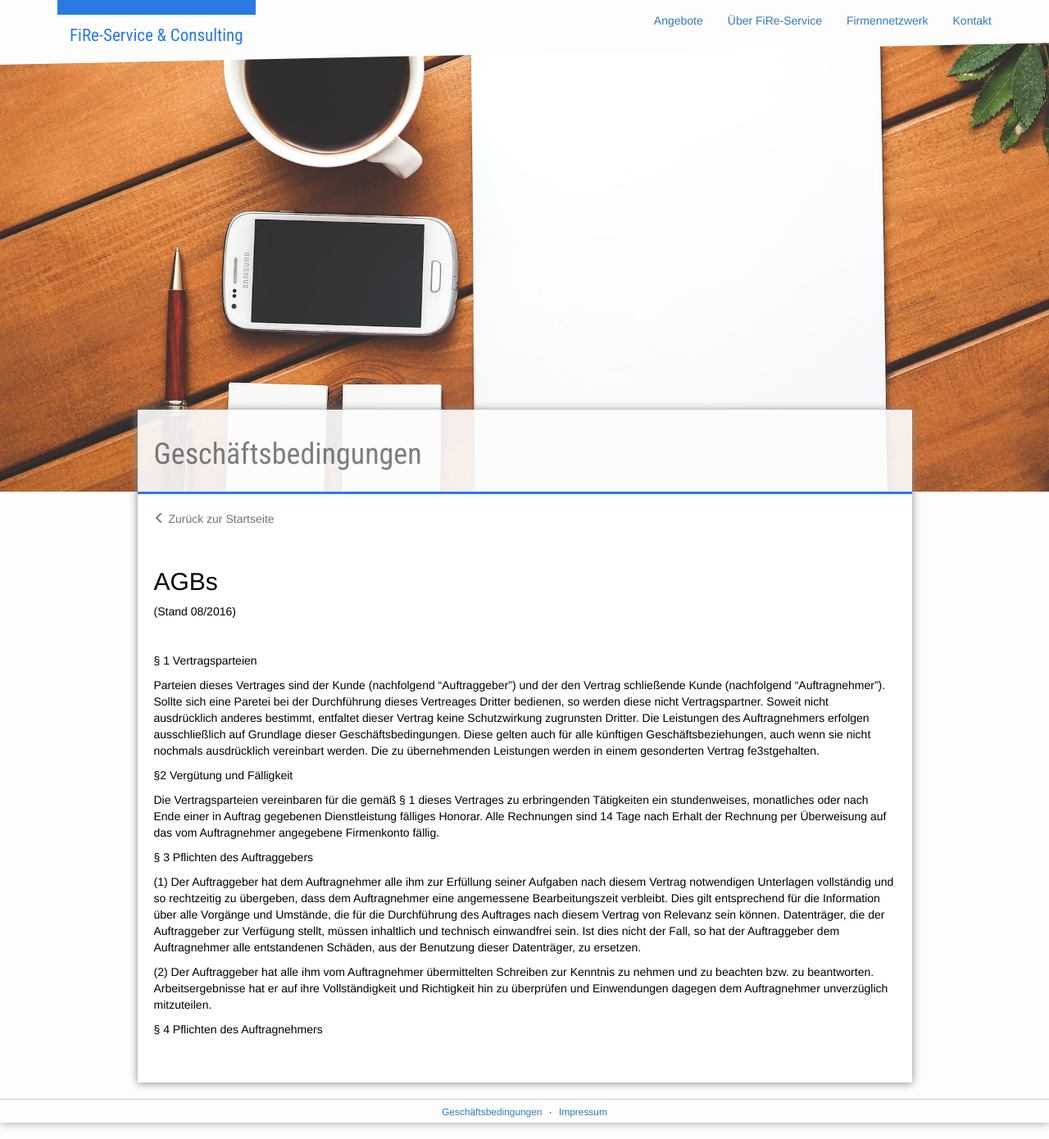
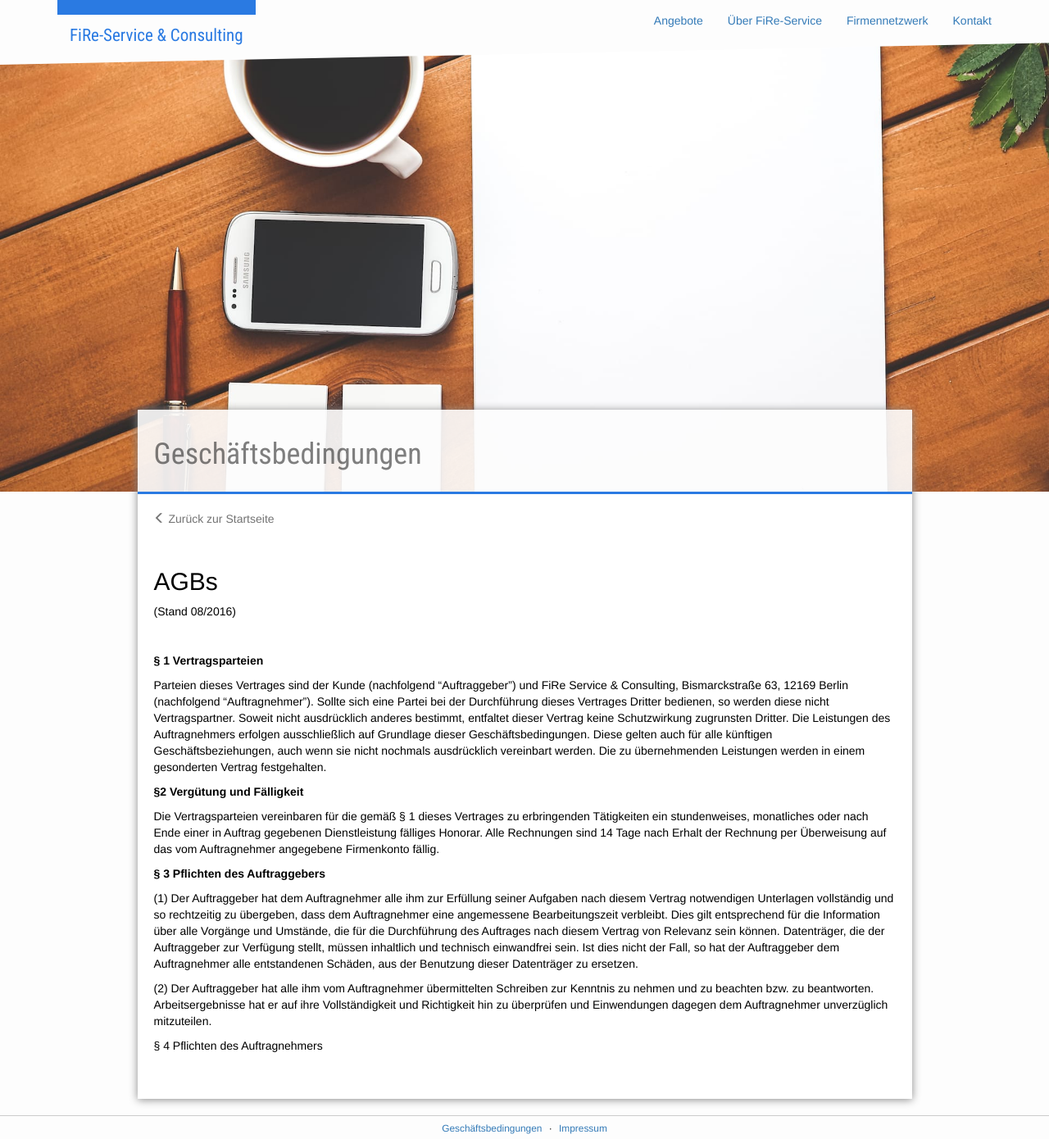
Before and after one commit to samlawski/fire-service, a Jekyll site: the page built from geschaeftsbedingungen.md, in a window 1280 px wide and 1390 px high. Shown: the whole window at 82% size. Built offline with Jekyll 4.4.1, drawn with Linux system fonts in a browser that asks for light colours.

Commit message:
Updated '/geschaeftsbedingungen.md' via CloudCannon

```diff
--- a/geschaeftsbedingungen.md
+++ b/geschaeftsbedingungen.md
@@ -12,17 +12,17 @@ title: Geschäftsbedingungen
 
 &nbsp;
 
-&sect; 1 Vertragsparteien
+**&sect; 1 Vertragsparteien**
 
-Parteien dieses Vertrages sind der Kunde (nachfolgend "Auftraggeber") und der den Vertrag schlie&szlig;ende Kunde (nachfolgend "Auftragnehmer"). Sollte sich eine Paretei bei der Durchf&uuml;hrung dieses Vertreages Dritter bedienen, so werden diese nicht Vertragspartner. Soweit nicht ausdr&uuml;cklich anderes bestimmt, entfaltet dieser Vertrag keine Schutzwirkung zugrunsten Dritter. Die Leistungen des Auftragnehmers erfolgen ausschlie&szlig;lich auf Grundlage dieser Gesch&auml;ftsbedingungen. Diese gelten auch f&uuml;r alle k&uuml;nftigen Gesch&auml;ftsbeziehungen, auch wenn sie nicht nochmals ausdr&uuml;cklich vereinbart werden. Die zu &uuml;bernehmenden Leistungen werden in einem gesonderten Vertrag fe3stgehalten.
+Parteien dieses Vertrages sind der Kunde (nachfolgend "Auftraggeber") und FiRe Service & Consulting, Bismarckstra&szlig;e 63, 12169 Berlin (nachfolgend "Auftragnehmer"). Sollte sich eine Partei bei der Durchf&uuml;hrung dieses Vertrages Dritter bedienen, so werden diese nicht Vertragspartner. Soweit nicht ausdr&uuml;cklich anderes bestimmt, entfaltet dieser Vertrag keine Schutzwirkung zugrunsten Dritter. Die Leistungen des Auftragnehmers erfolgen ausschlie&szlig;lich auf Grundlage dieser Gesch&auml;ftsbedingungen. Diese gelten auch f&uuml;r alle k&uuml;nftigen Gesch&auml;ftsbeziehungen, auch wenn sie nicht nochmals ausdr&uuml;cklich vereinbart werden. Die zu &uuml;bernehmenden Leistungen werden in einem gesonderten Vertrag festgehalten.
 
-&sect;2 Verg&uuml;tung und F&auml;lligkeit
+**&sect;2 Verg&uuml;tung und F&auml;lligkeit**
 
 Die Vertragsparteien vereinbaren f&uuml;r die gem&auml;&szlig; &sect; 1 dieses Vertrages zu erbringenden T&auml;tigkeiten ein stundenweises, monatliches oder nach Ende einer in Auftrag gegebenen Dienstleistung f&auml;lliges Honorar. Alle Rechnungen sind 14 Tage nach Erhalt der Rechnung per &Uuml;berweisung auf das vom Auftragnehmer angegebene Firmenkonto f&auml;llig.
 
-&sect; 3 Pflichten des Auftraggebers
+**&sect; 3 Pflichten des Auftraggebers**
 
-(1) Der Auftraggeber hat dem Auftragnehmer alle ihm zur Erf&uuml;llung seiner Aufgaben nach diesem Vertrag notwendigen Unterlagen vollst&auml;ndig und so rechtzeitig zu &uuml;bergeben, dass dem Auftragnehmer eine angemessene Bearbeitungszeit verbleibt. Dies gilt entsprechend f&uuml;r die Information &uuml;ber alle Vorg&auml;nge und Umst&auml;nde, die f&uuml;r die Durchf&uuml;hrung des Auftrages nach diesem Vertrag von Relevanz sein k&ouml;nnen. Datentr&auml;ger, die der Auftraggeber zur Verf&uuml;gung stellt, m&uuml;ssen inhaltlich und technisch einwandfrei sein. Ist dies nicht der Fall, so hat der Auftraggeber dem Auftragnehmer alle entstandenen Sch&auml;den, aus der Benutzung dieser Datentr&auml;ger, zu ersetzen.
+(1) Der Auftraggeber hat dem Auftragnehmer alle ihm zur Erf&uuml;llung seiner Aufgaben nach diesem Vertrag notwendigen Unterlagen vollst&auml;ndig und so rechtzeitig zu &uuml;bergeben, dass dem Auftragnehmer eine angemessene Bearbeitungszeit verbleibt. Dies gilt entsprechend f&uuml;r die Information &uuml;ber alle Vorg&auml;nge und Umst&auml;nde, die f&uuml;r die Durchf&uuml;hrung des Auftrages nach diesem Vertrag von Relevanz sein k&ouml;nnen. Datentr&auml;ger, die der Auftraggeber zur Verf&uuml;gung stellt, m&uuml;ssen inhaltlich und technisch einwandfrei sein. Ist dies nicht der Fall, so hat der Auftraggeber dem Auftragnehmer alle entstandenen Sch&auml;den, aus der Benutzung dieser Datentr&auml;ger zu ersetzen.
 
 (2) Der Auftraggeber hat alle ihm vom Auftragnehmer &uuml;bermittelten Schreiben zur Kenntnis zu nehmen und zu beachten bzw. zu beantworten. Arbeitsergebnisse hat er auf ihre Vollst&auml;ndigkeit und Richtigkeit hin zu &uuml;berpr&uuml;fen und Einwendungen dagegen dem Auftragnehmer unverz&uuml;glich mitzuteilen.
 
```
